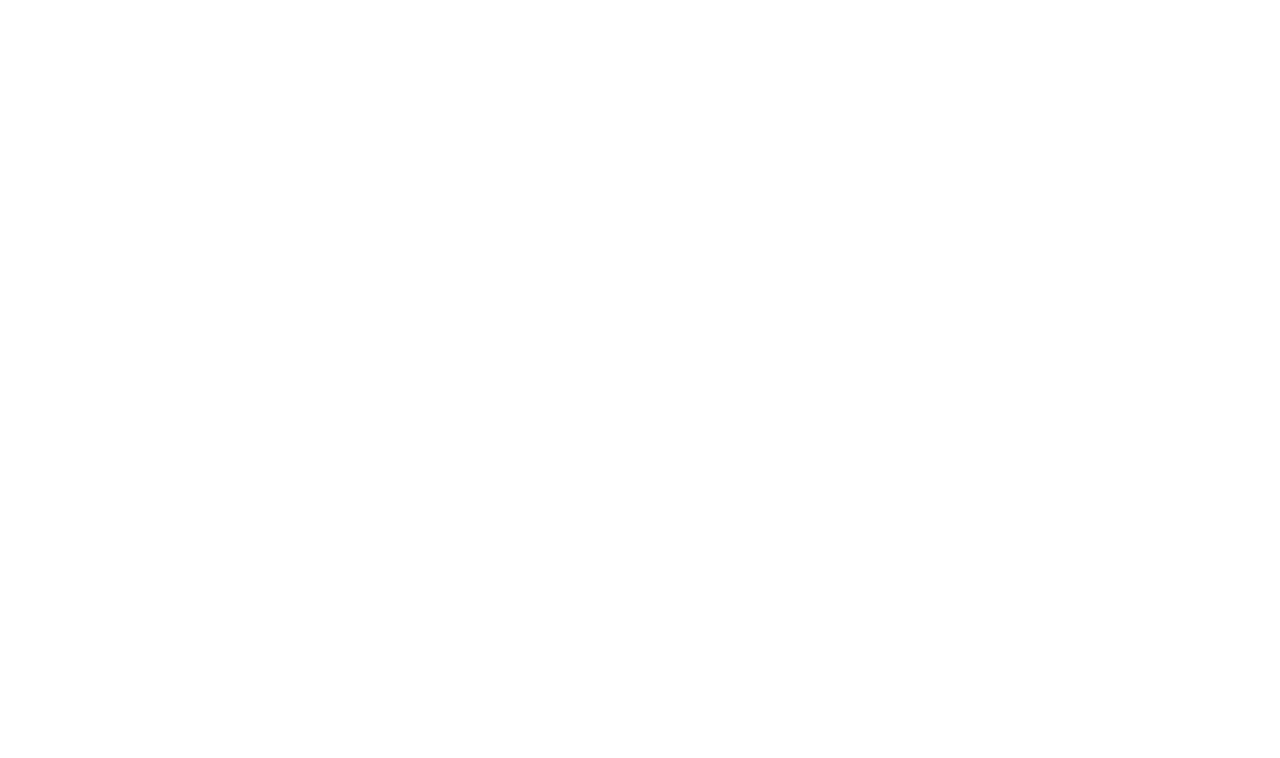
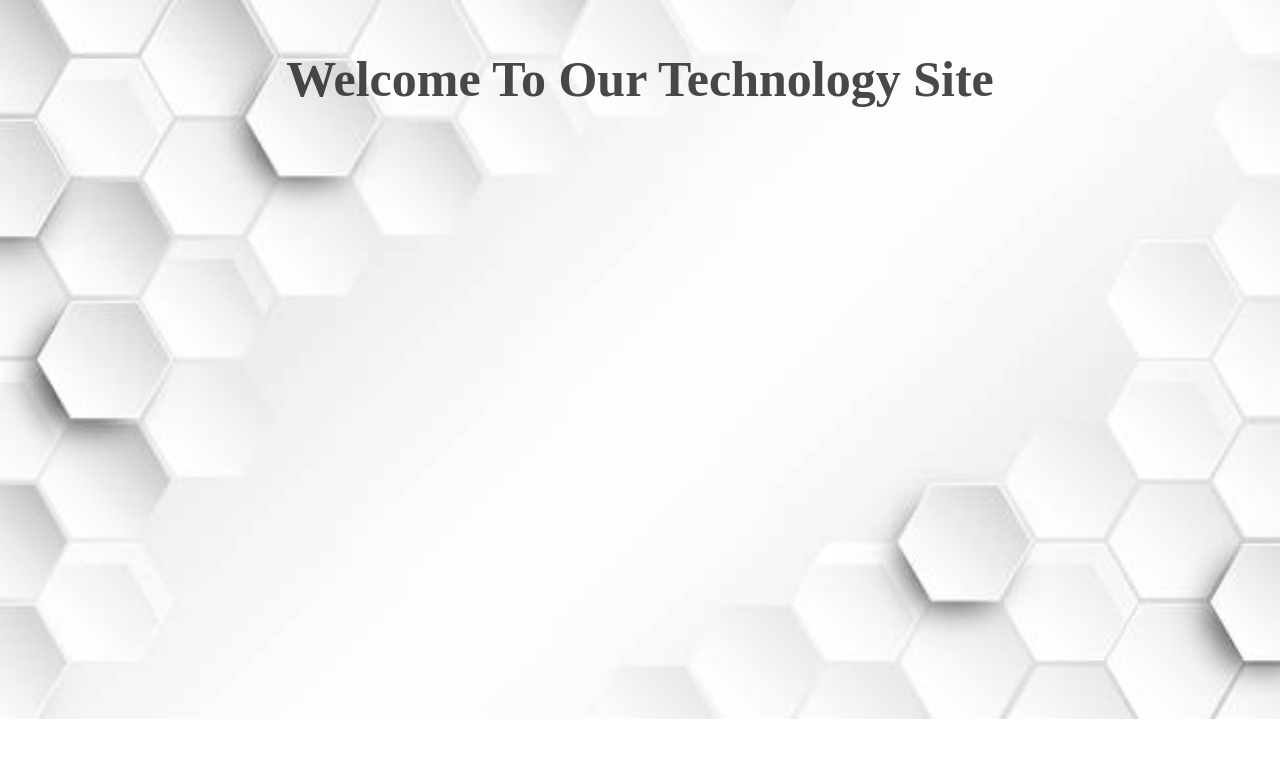
Before and after one commit to Nasim-Reza1/technology, a plain HTML site: page index.html in a window 1280 px wide. Drawn offline with Linux system fonts and the light colour scheme.

Commit message:
headline

```diff
--- a/index.html
+++ b/index.html
@@ -14,7 +14,9 @@
 </head>
 
 <body>
-
+    <h1 class="headline"> <a class="edit" href="www.google.com">
+            Welcome To Our Technology Site
+        </a></h1>
 </body>
 
 </html>
--- a/style.css
+++ b/style.css
@@ -0,0 +1,22 @@
+*{
+ margin: 0;
+ padding: 0;
+ box-sizing: border-box;
+}
+body{
+    background-image: url(background.jpg);
+    background-repeat: no-repeat;
+    background-size: cover;
+}
+.headline{
+    text-align: center;
+    margin: 20px 40px;
+    padding: 30px;
+}
+.edit{
+    text-decoration: none;
+    color: rgba(45, 46, 44, 0.87);
+    font-size: 50px;
+    font-weight: 700;
+
+}
```
